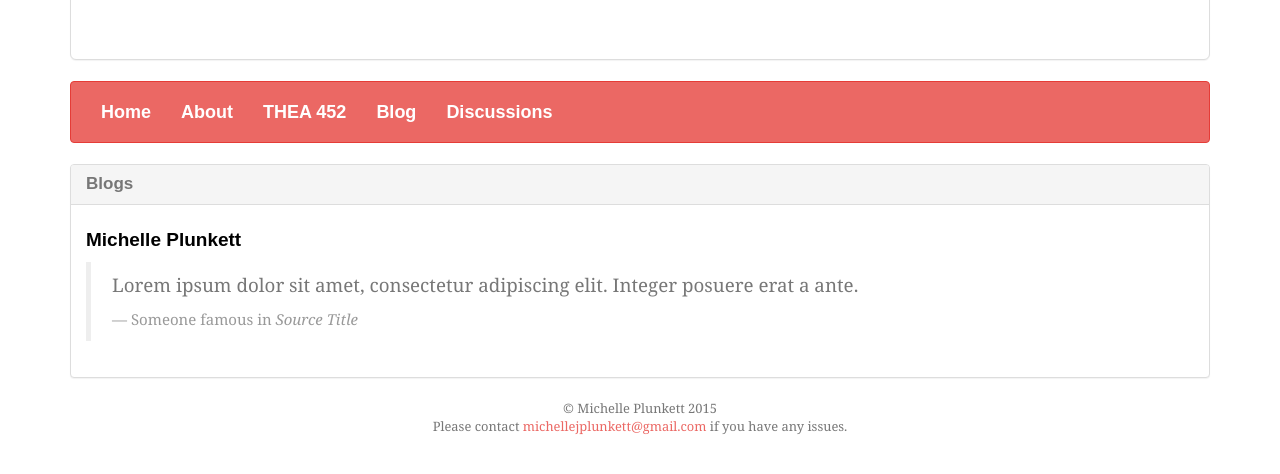
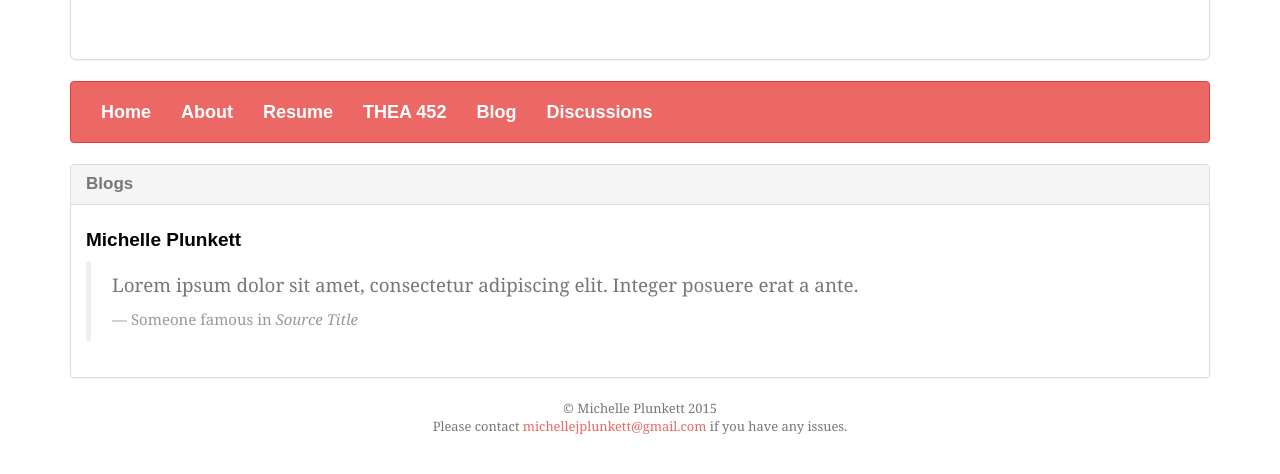
Before and after one commit to michelleplunkett/michelleplunkett.github.io, a Jekyll site: the page built from blogs.html, in a window 1280 px wide, cut to the strip 339-813 px from the top of the page. Built offline with Jekyll 4.4.1, drawn with Linux system fonts in a browser that asks for light colours; nearby versions of some CDN libraries; some web fonts are replaced; Markdown is read by kramdown in place of the engine named in the settings.

Commit message:
Update navigation.html

```diff
--- a/_includes/navigation.html
+++ b/_includes/navigation.html
@@ -14,6 +14,9 @@
       <li {% if page.title == 'About' %} class="active" {% endif %} >
         <a href="/about.html">About</a>
       </li>
+      <li {% if page.title == 'Resume' %} class="active" {% endif %} >
+        <a href="/resume.html">Resume</a>
+      </li>
       <li {% if page.title == 'THEA 452' %} class="active" {% endif %} >
         <a href="/thea452.html">THEA 452</a>
       </li>
```
